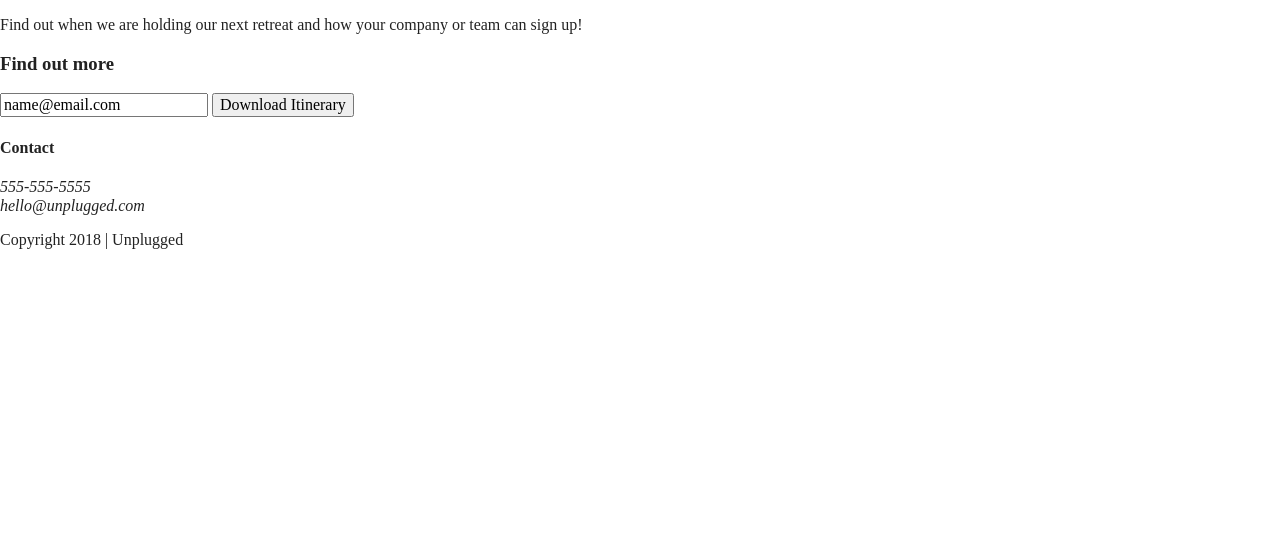
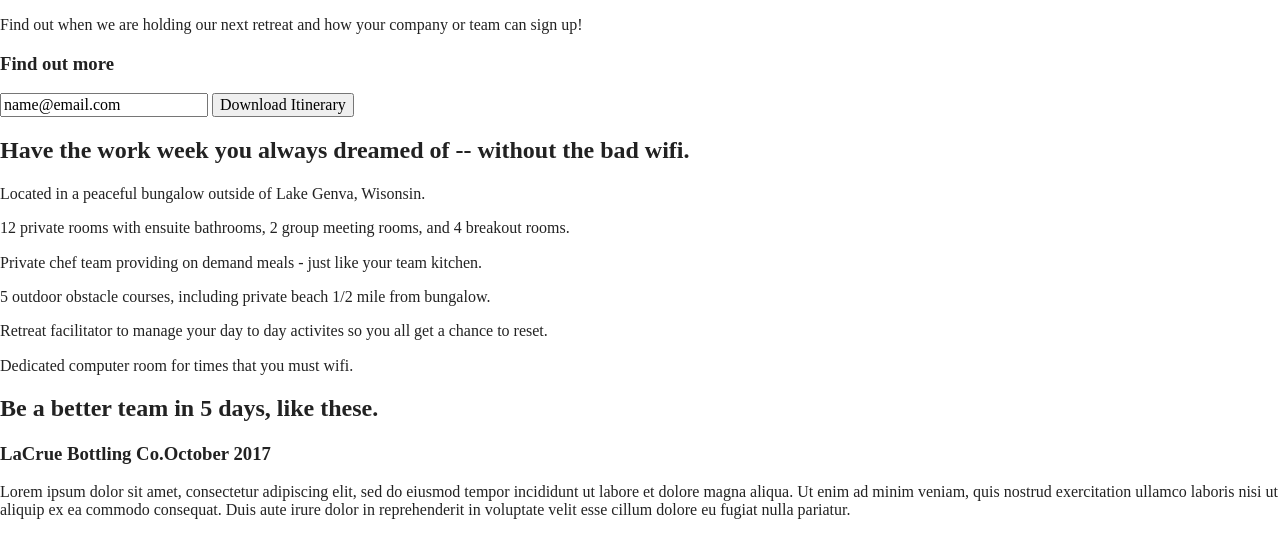
Before and after one commit to jennademarco/project-unplugged, a website built with Parcel: page index.html in a window 1280 px wide. Shown: the part 265-800 px from the top of the page. Built offline with nearby package versions, Linux system fonts and the light colour scheme.

Commit message:
Updated main body section

```diff
--- a/index.html
+++ b/index.html
@@ -60,9 +60,56 @@
           <input type="button" value="Download Itinerary">
         </div>
       </div>
+      <!--aside content wrapper ends-->
     </aside>
 
+    <section class="features">
+      <div class="content-wrapper">
+        <h2>Have the work week you always dreamed of -- without the bad wifi.</h2>
+        <div class="features-items">
+          <article>
+            <p class="fontawesome-icon"></p>
+            <p class="features-item-description">Located in a peaceful bungalow outside of Lake Genva, Wisonsin.</p>
+          </article>
+          <article>
+            <p class="fontawesome-icon"></p>
+            <p class="features-item-description">12 private rooms with ensuite bathrooms, 2 group meeting rooms, and 4 breakout rooms.</p>
+          </article>
+          <article>
+            <p class="fontawesome-icon"></p>
+            <p class="features-item-description">Private chef team providing on demand meals - just like your team kitchen.</p>
+          </article>
+          <article>
+            <p class="fontawesome-icon"></p>
+            <p class="features-item-description">5 outdoor obstacle courses, including private beach 1/2 mile from bungalow.</p>
+          </article>
+          <article>
+            <p class="fontawesome-icon"></p>
+            <p class="features-item-description">Retreat facilitator to manage your day to day activites so you all get a chance to reset.</p>
+          </article>
+          <article>
+            <p class="fontawesome-icon"></p>
+            <p class="features-item-description">Dedicated computer room for times that you must wifi.</p>
+          </article>
+        </div>
+      </div>
+    </section>
+
+    <section class="reviews">
+      <div class="content-wrapper">
+        <h2>Be a better team in 5 days, like these.</h2>
+        <article>
+          <div>
+            <h3> LaCrue Bottling Co.October 2017</h3>
+            <p>Lorem ipsum dolor sit amet, consectetur adipiscing elit, sed do eiusmod tempor incididunt ut labore et dolore magna aliqua. Ut enim ad minim veniam, quis nostrud exercitation ullamco laboris nisi ut aliquip ex ea commodo consequat. Duis aute irure dolor
+            in reprehenderit in voluptate velit esse cillum dolore eu fugiat nulla pariatur.</p>
+          </div>
+        </article>
+      </div>
+    </section>
+
   </main>
+  <!--main wrapper ends-->
 
   <footer>
     <div class="content-wrapper">
@@ -77,6 +124,7 @@
           </address>
         </div>
         <div class="social">
+          <h4>Social</h4>
           <div class="social-icons">
             <p><a href="https://facebook.com/yoursite" target="_blank"></a></p>
             <p><a href="https://twitter.com/yoursite" target="_blank"></a></p>
@@ -84,7 +132,9 @@
           </div>
         </div>
       </div>
+      <!--footer content ends-->
     </div>
+    <!--footer content-wrapper ends-->
     <div class="copyright">
       <p>Copyright 2018 | Unplugged</p>
     </div>
```
